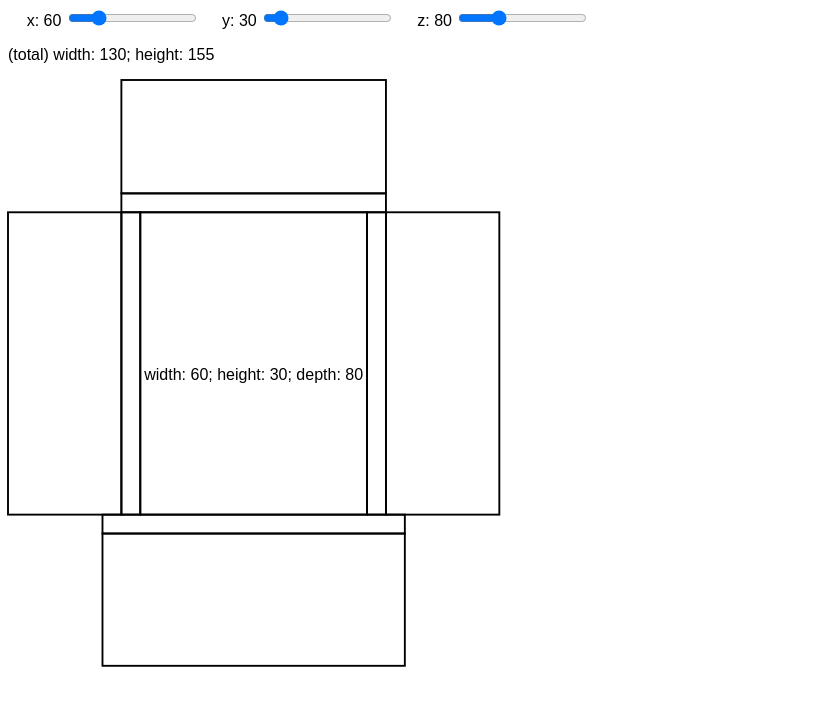
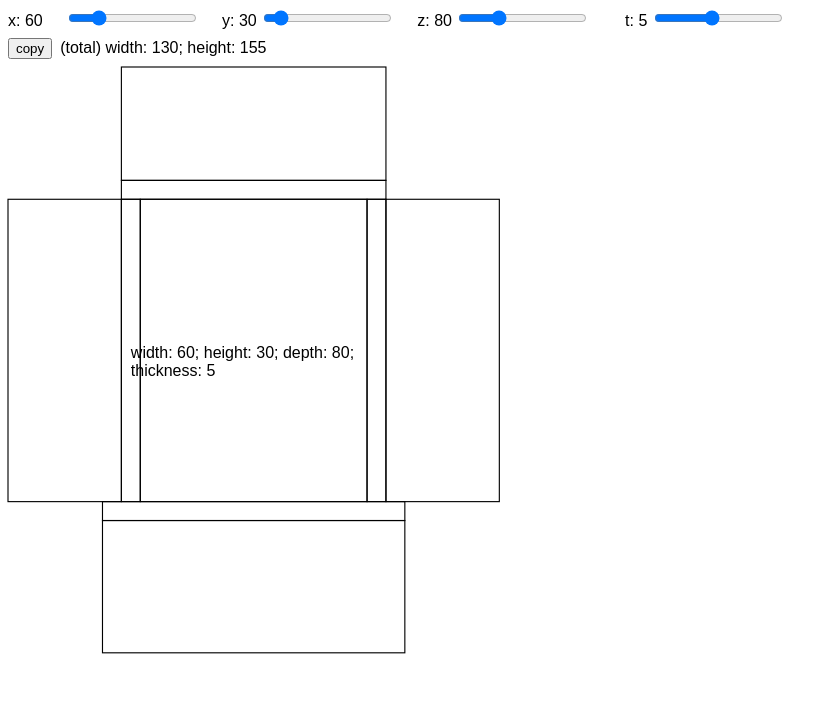
Before and after one commit to kumpelstachu/cardboard-drawer-calculator, a website built with Vite: page index.html in a window 1280 px wide. Shown: the whole page, without its empty margins (0-838 px from the left). Built offline with nearby package versions, Linux system fonts and the light colour scheme.

Commit message:
Add new range input for thickness and update box creation logic

```diff
--- a/index.html
+++ b/index.html
@@ -17,6 +17,8 @@
 			<input type="range" name="y" id="y" step="5" min="10" max="250" value="30" />
 			<label for="z">z</label>
 			<input type="range" name="z" id="z" step="5" min="10" max="250" value="80" />
+			<label for="t">t</label>
+			<input type="range" name="t" id="t" min="1" max="10" value="5" />
 		</div>
 
 		<output></output>
--- a/src/box.ts
+++ b/src/box.ts
@@ -1,7 +1,10 @@
 import { svgCreate } from './utils'
 
-export function createBox(size: { x: number; y: number; z: number }, scale = 1) {
-	const thickness = 5 * scale
+export function createBox(
+	size: { x: number; y: number; z: number; thickness?: number },
+	scale = 1
+) {
+	const thickness = (size.thickness ?? 5) * scale
 	size.x *= scale
 	size.y *= scale
 	size.z *= scale
@@ -88,5 +91,8 @@ function createRect(options: { x: number; y: number; width: number; height: numb
 	rect.setAttribute('y', `${options.y}`)
 	rect.setAttribute('width', `${options.width}`)
 	rect.setAttribute('height', `${options.height}`)
+	rect.setAttribute('stroke-width', '0.3')
+	rect.setAttribute('stroke', 'black')
+	rect.setAttribute('fill', 'none')
 	return rect
 }
--- a/src/main.ts
+++ b/src/main.ts
@@ -6,11 +6,12 @@ const output = document.querySelector('output')!
 const x = document.querySelector<HTMLInputElement>('input#x')!
 const y = document.querySelector<HTMLInputElement>('input#y')!
 const z = document.querySelector<HTMLInputElement>('input#z')!
+const t = document.querySelector<HTMLInputElement>('input#t')!
 
 const changeHash = debounce((hash: string) => location.hash !== hash && (location.href = hash), 500)
 
 window.addEventListener('hashchange', hashChange)
-;[x, y, z].forEach(e => e.addEventListener('input', recreateBox))
+;[x, y, z, t].forEach(e => e.addEventListener('input', recreateBox))
 hashChange()
 recreateBox()
 
@@ -18,41 +19,50 @@ function recreateBox() {
 	const width = num(x)
 	const height = num(y)
 	const depth = num(z)
+	const thickness = num(t)
 
 	x.previousElementSibling!.textContent = `x: ${width}`
 	y.previousElementSibling!.textContent = `y: ${height}`
 	z.previousElementSibling!.textContent = `z: ${depth}`
+	t.previousElementSibling!.textContent = `t: ${thickness}`
 
 	const svg = createBox({
 		x: width,
 		y: height,
 		z: depth,
+		thickness,
 	})
 	svg.addEventListener('click', () => window.print())
 
-	const info = document.createElement('p')
+	const button = document.createElement('button')
+	button.addEventListener('click', () => navigator.clipboard.writeText(svg.outerHTML))
+	button.classList.add('noprint')
+	button.textContent = 'copy'
+
+	const info = document.createElement('span')
 	const svgWidth = Number.parseInt(svg.getAttribute('width')!)
 	const svgHeight = Number.parseInt(svg.getAttribute('height')!)
 	info.textContent = `(total) width: ${svgWidth}; height: ${svgHeight}`
 	info.classList.add('noprint')
 
 	const text = document.createElement('span')
-	text.textContent = `width: ${width}; height: ${height}; depth: ${depth}`
+	text.textContent = `width: ${width}; height: ${height}; depth: ${depth}; thickness: ${thickness}`
 
 	const container = document.createElement('div')
 	container.append(svg, text)
 
 	output.innerHTML = ''
-	output.append(info, container)
+	output.append(button, info, container)
 
-	changeHash(`#${[width, height, depth]}`)
+	changeHash(`#${[width, height, depth, thickness]}`)
 }
 
 function hashChange() {
-	const [width, height, depth] = location.hash.slice(1).split(',').map(Number)
-	if (isNaN(width) || isNaN(height) || isNaN(depth)) return
+	const [width, height, depth, thickness] = location.hash.slice(1).split(',').map(Number)
+	if (isNaN(width) || isNaN(height) || isNaN(depth) || isNaN(thickness)) return
 	inputValue(x, width)
 	inputValue(y, height)
 	inputValue(z, depth)
+	inputValue(t, thickness)
 	recreateBox()
 }
--- a/src/style.css
+++ b/src/style.css
@@ -3,6 +3,10 @@
 }
 
 @media print {
+	body {
+		margin: 0;
+	}
+
 	.noprint {
 		display: none;
 	}
@@ -11,17 +15,21 @@
 label {
 	width: 6ch;
 	display: inline-block;
-	text-align: right;
+
+	&:not(:first-of-type) {
+		text-align: right;
+	}
 }
 
 svg {
 	overflow: visible;
-	stroke-width: 0.5;
-	stroke: black;
-	fill: none;
 }
 
 output {
+	button {
+		margin: 0.5rem 0.5rem 0.5rem 0;
+	}
+
 	div {
 		position: relative;
 		width: fit-content;
```
